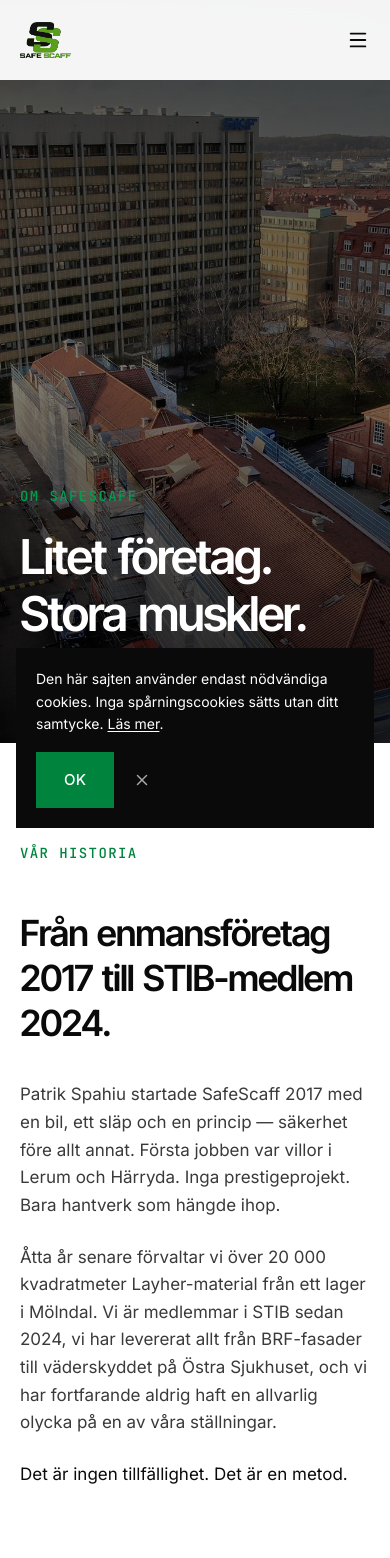
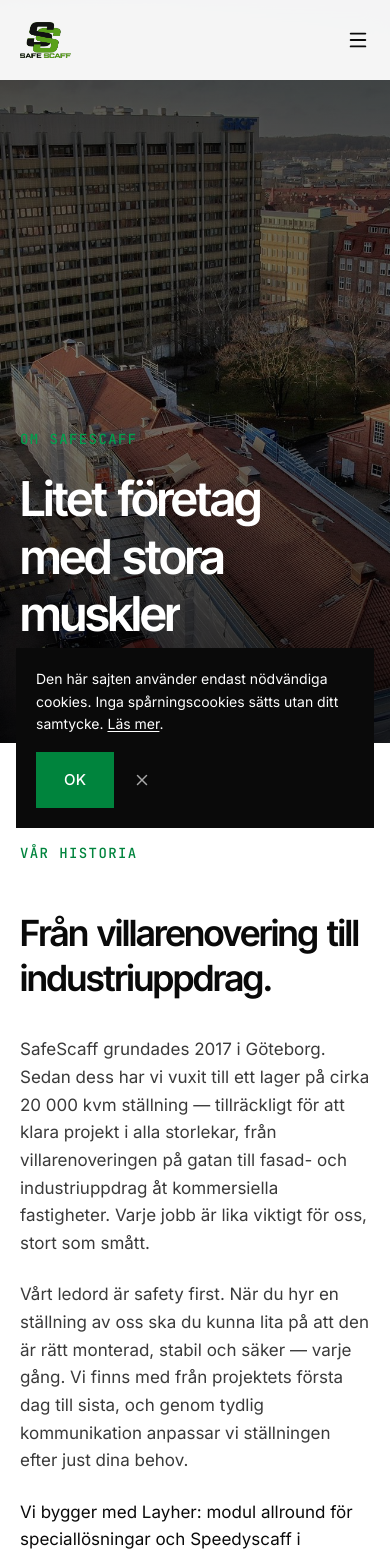
Before and after one commit to Sebastianleopoldrey/safescaff, a React (Vite) app: page /om-safescaff in a window 390 px wide. Shown: the top 1558 px of the page. Built offline with nearby package versions, Linux system fonts and the light colour scheme.

Commit message:
Om oss: ny optimerad copy + meta
Co-Authored-By: Claude Opus 4.8 (1M context) <noreply@anthropic.com>

```diff
--- /dev/null
+++ b/src/hooks/useDocumentMeta.ts
@@ -0,0 +1,27 @@
+import { useEffect } from 'react'
+
+type DocumentMeta = {
+  title?: string
+  description?: string
+}
+
+/**
+ * Sätter per-sida <title> och meta-description i en SPA.
+ * Återställer föregående värden när sidan lämnas, så att index.html:s
+ * standard-metadata gäller på de routes som inte sätter egen.
+ */
+export function useDocumentMeta({ title, description }: DocumentMeta) {
+  useEffect(() => {
+    const prevTitle = document.title
+    const descEl = document.querySelector('meta[name="description"]')
+    const prevDesc = descEl?.getAttribute('content') ?? null
+
+    if (title) document.title = title
+    if (description && descEl) descEl.setAttribute('content', description)
+
+    return () => {
+      document.title = prevTitle
+      if (descEl && prevDesc !== null) descEl.setAttribute('content', prevDesc)
+    }
+  }, [title, description])
+}
--- a/src/pages/About.tsx
+++ b/src/pages/About.tsx
@@ -1,5 +1,5 @@
 import { Link } from 'react-router-dom'
-import { ArrowRight, Shield, Award, MapPin } from 'lucide-react'
+import { ArrowRight, Shield, HardHat, Ruler, MapPin } from 'lucide-react'
 import { motion, useScroll, useTransform } from 'framer-motion'
 import { TextReveal } from '@/components/TextReveal'
 import { Reveal } from '@/components/Reveal'
@@ -8,26 +8,38 @@ import { TeamGrid } from '@/components/TeamGrid'
 import { ContactCTA } from '@/sections/ContactCTA'
 import { site } from '@/config/site'
 import { featureFlags } from '@/config/featureFlags'
+import { useDocumentMeta } from '@/hooks/useDocumentMeta'
 
 const VALUES = [
   {
-    icon: Shield,
-    label: 'Säkerhet före allt',
-    body: 'Vi tackar nej till jobb som inte kan göras tryggt. STIB-medlem sedan 2024. Varje montör har dokumenterad utbildning och varje skarv kontrolleras.',
+    icon: HardHat,
+    label: 'Erfarna i alla led',
+    body: 'Lång erfarenhet av allt från villarenoveringar till stora kommersiella fastigheter och industri. Rätt utbildning och kompetens i varje moment — ställningen monteras korrekt, stabilt och säkert oavsett komplexitet.',
   },
   {
-    icon: Award,
-    label: 'Materialet håller',
-    body: 'Layher Allround och Speedyscaff. Ingen blandning av begagnat och okänt. När vi reser ställning ska den klara både stormarna och inspektörens checklista.',
+    icon: Shield,
+    label: 'Säkerhet i varje moment',
+    body: 'Säkerhet är kärnan i allt vi gör. Tydliga rutiner och noggranna kontroller innan ställningen tas i bruk skyddar både hantverkare och omgivning — och ger effektivare arbetsdagar.',
+  },
+  {
+    icon: Ruler,
+    label: 'Skräddarsydda lösningar',
+    body: 'Alla projekt är unika. Vi utgår från byggnadens förutsättningar och dina önskemål och bygger en funktionell ställning som sparar både tid och kostnad.',
   },
   {
     icon: MapPin,
-    label: 'Vi är från Göteborg',
-    body: 'Lager i Mölndal, montörer som bor i staden. Det betyder kortare ledtider, snabbare svar — och samma personer från första samtal till sista demontering.',
+    label: 'Lokal närvaro',
+    body: 'Förankrade i Göteborg och Kungsbacka. Korta beslutsvägar, personlig service och snabb respons — vi är stolta över vårt rykte och strävar alltid efter att överträffa förväntningarna.',
   },
 ]
 
 export function About() {
+  useDocumentMeta({
+    title: 'Om SafeScaff — ställningar i Göteborg & Kungsbacka sedan 2017',
+    description:
+      'Litet företag med stora muskler. ~20 000 kvm ställning, Layher-system och safety first sedan 2017. Medlem i STIB.',
+  })
+
   const { scrollY } = useScroll()
   const y = useTransform(scrollY, [0, 600], [0, 160])
 
@@ -47,7 +59,7 @@ export function About() {
           >
             Om SafeScaff
           </motion.span>
-          <TextReveal text="Litet företag. Stora muskler." as="h1" className="heading-hero text-brand-white" />
+          <TextReveal text="Litet företag med stora muskler" as="h1" className="heading-hero text-brand-white" />
         </div>
       </section>
 
@@ -58,25 +70,27 @@ export function About() {
           </Reveal>
           <div>
             <TextReveal
-              text="Från enmansföretag 2017 till STIB-medlem 2024."
+              text="Från villarenovering till industriuppdrag."
               as="h2"
               className="heading-section text-brand-black"
             />
             <Reveal delay={0.2} y={30}>
               <div className="mt-8 space-y-6 text-[17px] leading-relaxed text-brand-graphite">
                 <p>
-                  Patrik Spahiu startade SafeScaff 2017 med en bil, ett släp och en princip — säkerhet före allt
-                  annat. Första jobben var villor i Lerum och Härryda. Inga prestige­projekt. Bara hantverk som
-                  hängde ihop.
+                  SafeScaff grundades 2017 i Göteborg. Sedan dess har vi vuxit till ett lager på cirka
+                  20 000 kvm ställning — tillräckligt för att klara projekt i alla storlekar, från
+                  villarenoveringen på gatan till fasad- och industriuppdrag åt kommersiella fastigheter.
+                  Varje jobb är lika viktigt för oss, stort som smått.
                 </p>
                 <p>
-                  Åtta år senare förvaltar vi över 20 000 kvadratmeter Layher-material från ett lager i Mölndal.
-                  Vi är medlemmar i STIB sedan 2024, vi har levererat allt från BRF-fasader till väderskyddet
-                  på Östra Sjukhuset, och vi har fortfarande aldrig haft en allvarlig olycka på en av våra
-                  ställningar.
+                  Vårt ledord är safety first. När du hyr en ställning av oss ska du kunna lita på att den är
+                  rätt monterad, stabil och säker — varje gång. Vi finns med från projektets första dag till
+                  sista, och genom tydlig kommunikation anpassar vi ställningen efter just dina behov.
                 </p>
                 <p className="text-brand-black">
-                  Det är ingen tillfällighet. Det är en metod.
+                  Vi bygger med Layher: modul allround för speciallösningar och Speedyscaff i aluminium för de
+                  enklare jobben. Det ger oss flexibiliteten att lösa både komplexa konstruktioner och snabba
+                  uppdrag med samma höga kvalitet.
                 </p>
               </div>
             </Reveal>
@@ -95,15 +109,23 @@ export function About() {
         <div className="container-edge">
           <div className="mb-16 max-w-2xl">
             <Reveal>
-              <span className="label-mono text-brand-green">Värderingar</span>
+              <span className="label-mono text-brand-green">Helhetsansvar</span>
             </Reveal>
-            <TextReveal text="Tre pelare. Inga undantag." as="h2" className="heading-section mt-6 text-brand-black" />
+            <TextReveal text="Varför välja oss" as="h2" className="heading-section mt-6 text-brand-black" />
+            <Reveal delay={0.2} y={30}>
+              <p className="mt-8 text-[17px] leading-relaxed text-brand-graphite">
+                När du anlitar SafeScaff får du mer än en leverantör av byggnadsställningar — du får en partner
+                som tar ansvar för hela processen, från transport och montering till säkerhetskontroll och
+                demontering. Vi arbetar alltid enligt gällande regler och branschstandard, med punktlighet och
+                yrkesstolthet, så att ditt projekt flyter på utan onödiga avbrott.
+              </p>
+            </Reveal>
           </div>
-          <ul className="grid gap-px border border-brand-gray-light bg-brand-gray-light md:grid-cols-3">
+          <ul className="grid gap-px border border-brand-gray-light bg-brand-gray-light md:grid-cols-2">
             {VALUES.map((v, i) => (
               <Reveal key={v.label} delay={i * 0.1} y={30}>
                 <li className="flex h-full flex-col bg-brand-white p-8 md:p-10">
-                  <v.icon size={28} className="text-brand-green" />
+                  <v.icon size={28} className="text-brand-green" aria-hidden="true" />
                   <h3 className="mt-8 font-display text-2xl font-semibold tracking-tight text-brand-black">
                     {v.label}
                   </h3>
```
